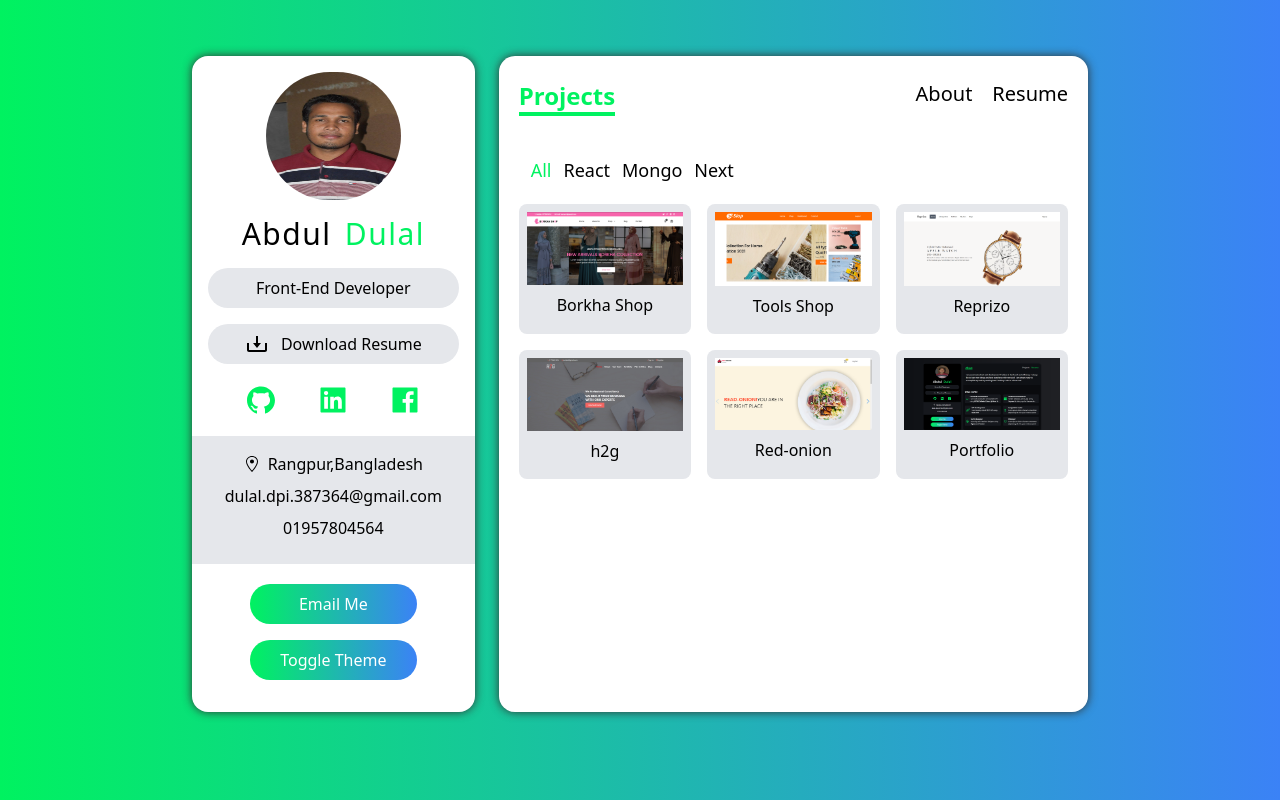
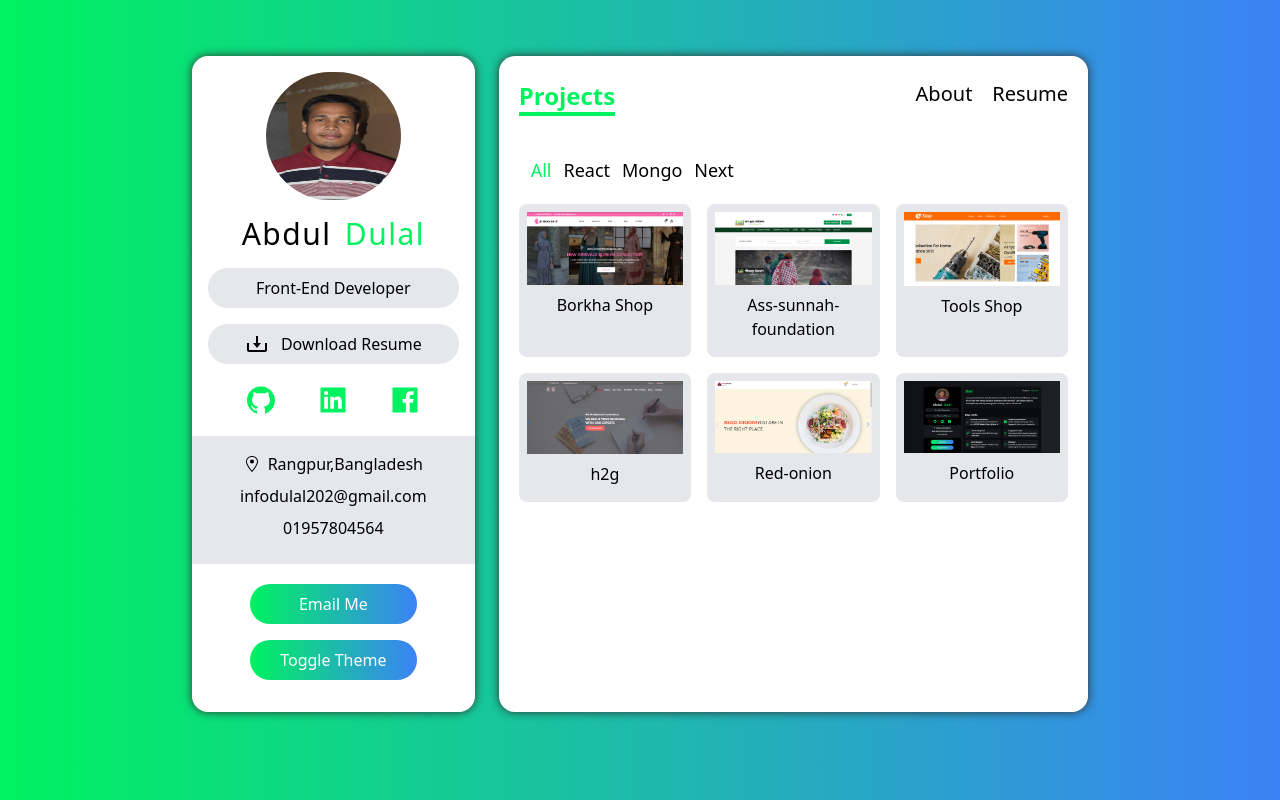
Before and after one commit to abdul-dulal/portfolio-with-nextJs, a Next.js app: page /projects in a window 1280 px wide. Built offline with nearby package versions, Linux system fonts and the light colour scheme.

Commit message:
update something

```diff
--- a/components/sidebar.js
+++ b/components/sidebar.js
@@ -58,12 +58,12 @@ export default function Sidebar() {
           <GoLocation className="mr-2" />{" "}
           <span className="">Rangpur,Bangladesh </span>
         </div>
-        <p className="my-2 text-center"> dulal.dpi.387364@gmail.com </p>
+        <p className="my-2 text-center"> infodulal202@gmail.com </p>
         <p className="my-2 text-center">01957804564 </p>
       </div>
 
       <button
-        onClick={() => window.open("mailto:dulal.dpi.387364@gmail.com")}
+        onClick={() => window.open("mailto:infodulal202@gmail.com")}
         className="w-8/12 px-5 py-2 text-white bg-black rounded-full cursor-pointer bg-gradient-to-r from-green to-blue-500 hover:scale-105 focus:outline-none"
       >
         Email Me
--- a/info/data.js
+++ b/info/data.js
@@ -105,7 +105,7 @@ export const projects = [
     description:
       "A full-stack single-page eCommerce web app where user can buy the product",
     image_path: "/images/project.png",
-    deployed_url: "https://borkha-shop.web.app",
+    deployed_url: "https://borkha-shop-6ry3.onrender.com/",
     github_url: "https://github.com/abdul-dulal/borkah-shop",
     category: ["mongo"],
     key_techs: [
@@ -121,6 +121,18 @@ export const projects = [
   },
   {
     id: 2,
+    name: "Ass-sunnah-foundation",
+    image_path: "/images/ass.png",
+    deployed_url: "https://asssunnah-foundation.vercel.app/",
+    github_url: "https://github.com/abdul-dulal/asssunnah-foundation-clone",
+    category: ["mongo"],
+    description:
+      "A full-stack single-page Inventory management system web app where user Update quantity and add new quantity",
+
+    key_techs: ["React", "firebase", "Node", "Express", "Mongo"],
+  },
+  {
+    id: 3,
     name: "Tools Shop",
     description:
       "A full-stack single-page eCommerce web app where user can buy the product",
@@ -136,18 +148,6 @@ export const projects = [
       "Mongo",
       "Role based authentication",
     ],
-  },
-  {
-    id: 3,
-    name: "Reprizo",
-    image_path: "/images/rep.png",
-    deployed_url: "https://edu-world-1200d.web.app/",
-    github_url: "https://github.com/abdul-dulal/eduworld",
-    category: ["mongo"],
-    description:
-      "A full-stack single-page Inventory management system web app where user Update quantity and add new quantity",
-
-    key_techs: ["React", "firebase", "Node", "Express", "Mongo"],
   },
 
   {
```
Also changed, not shown: public/images/ass.png (added), public/images/rep.png (deleted).
